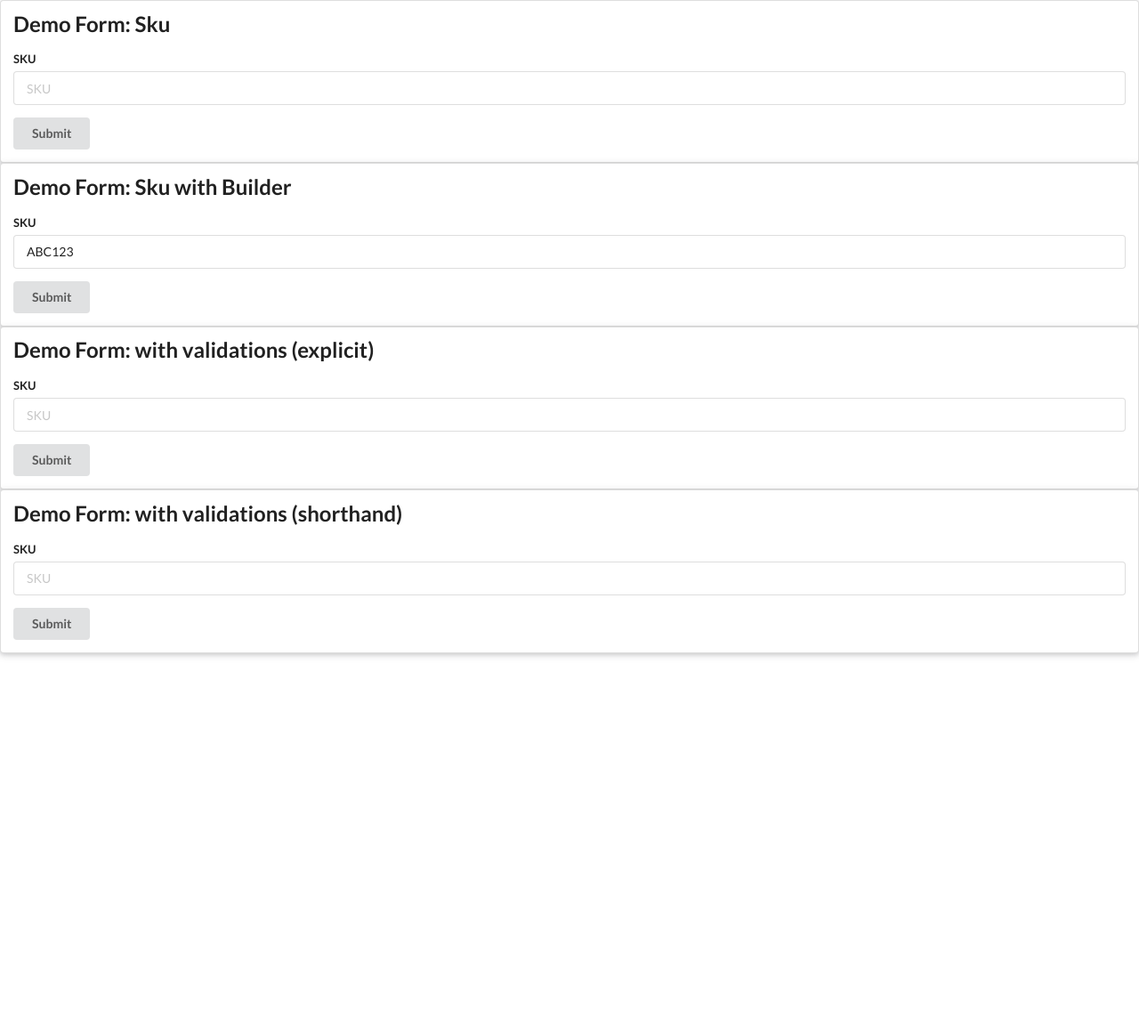
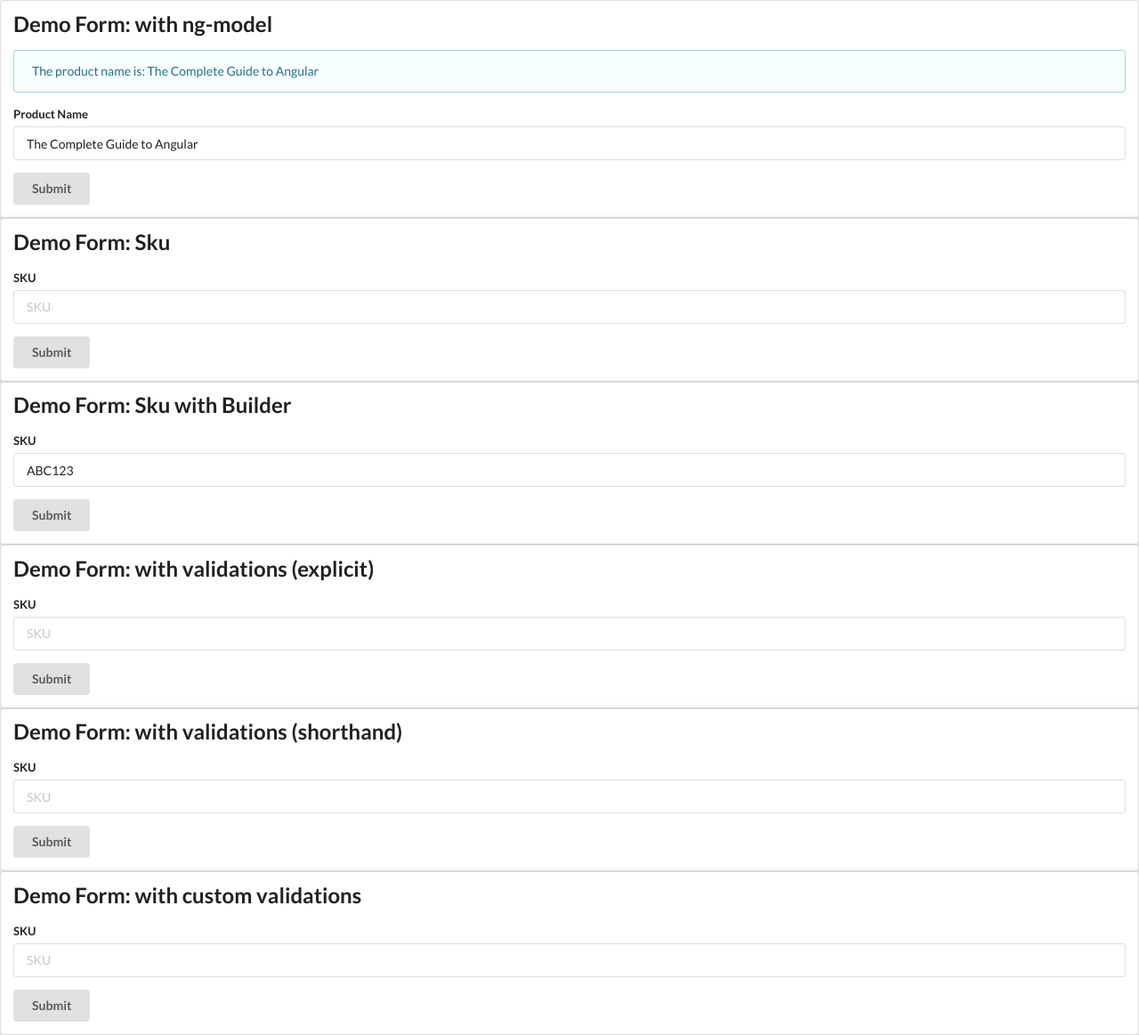
Before and after one commit to SamanehGhafouri/Angular-Forms, an Angular app: page / in a window 1280 px wide. Shown: the whole page at 89% size. Before the commit the page ends 800 px from the top, so only its background shows below. Built offline with nearby package versions, Linux system fonts and the light colour scheme.

Commit message:
Demo Form with custom VALIDATIONS/ Demo Form ng-model

```diff
--- a/src/app/app.component.html
+++ b/src/app/app.component.html
@@ -1,6 +1,8 @@
+<app-demo-form-ng-model></app-demo-form-ng-model>
 <app-demo-form-sku></app-demo-form-sku>
 
 <app-demo-form-sku-with-builder></app-demo-form-sku-with-builder>
 
 <app-demo-form-with-validations-explicit></app-demo-form-with-validations-explicit>
 <app-demo-form-with-validations-shorthand></app-demo-form-with-validations-shorthand>
+<app-demo-form-with-custom-validation></app-demo-form-with-custom-validation>
--- a/src/app/app.module.ts
+++ b/src/app/app.module.ts
@@ -8,6 +8,8 @@ import { DemoFormSkuComponent } from './demo-form-sku/demo-form-sku.component';
 import { DemoFormSkuWithBuilderComponent } from './demo-form-sku-with-builder/demo-form-sku-with-builder.component';
 import { DemoFormWithValidationsExplicitComponent } from './demo-form-with-validations-explicit/demo-form-with-validations-explicit.component';
 import { DemoFormWithValidationsShorthandComponent } from './demo-form-with-validations-shorthand/demo-form-with-validations-shorthand.component';
+import { DemoFormWithCustomValidationComponent } from './demo-form-with-custom-validation/demo-form-with-custom-validation.component';
+import { DemoFormNgModelComponent } from './demo-form-ng-model/demo-form-ng-model.component';
 
 
 @NgModule({
@@ -16,7 +18,9 @@ import { DemoFormWithValidationsShorthandComponent } from './demo-form-with-vali
     DemoFormSkuComponent,
     DemoFormSkuWithBuilderComponent,
     DemoFormWithValidationsExplicitComponent,
-    DemoFormWithValidationsShorthandComponent
+    DemoFormWithValidationsShorthandComponent,
+    DemoFormWithCustomValidationComponent,
+    DemoFormNgModelComponent
   ],
   imports: [
     BrowserModule,
--- /dev/null
+++ b/src/app/demo-form-ng-model/demo-form-ng-model.component.html
@@ -0,0 +1,28 @@
+
+
+<div class="ui raised segment">
+  <h2 class="ui header">Demo Form: with ng-model</h2>
+
+  <div class="ui info message">
+    The product name is: {{productName}}
+  </div>
+
+  <form #myForm="ngForm"
+        (ngSubmit)="onSubmit(myForm.value)"
+        class="ui form">
+
+    <div class="field">
+      <label for="productNameInput">Product Name</label>
+      <input type="text"
+             id="productNameInput"
+             placeholder="Product Name"
+             name="productName"
+             [(ngModel)]="productName">
+    </div>
+
+    <div *ngIf="!myForm.valid"
+         class="ui error message">Form is invalid</div>
+    <button type="submit" class="ui button">Submit</button>
+  </form>
+
+</div>
--- /dev/null
+++ b/src/app/demo-form-ng-model/demo-form-ng-model.component.ts
@@ -0,0 +1,21 @@
+
+import { Component, OnInit } from '@angular/core';
+import {
+  Validators
+} from '@angular/forms';
+
+@Component({
+  selector: 'app-demo-form-ng-model',
+  templateUrl: './demo-form-ng-model.component.html'
+})
+export class DemoFormNgModelComponent {
+  productName: string;
+
+  constructor() {
+    this.productName = "The Complete Guide to Angular"
+  }
+
+  onSubmit(value: string): void {
+    console.log('you submitted value: ', value);
+  }
+}
--- /dev/null
+++ b/src/app/demo-form-with-custom-validation/demo-form-with-custom-validation.component.html
@@ -0,0 +1,28 @@
+
+<div class="ui raised segment">
+  <h2 class="ui header">Demo Form: with custom validations</h2>
+  <form [formGroup]="myForm"
+        (ngSubmit)="onSubmit(myForm.value)"
+        class="ui form"
+        [class.error]="!myForm.valid && myForm.touched">
+
+    <div class="field"
+         [class.error]="!sku.valid && sku.touched">
+      <label for="skuInput">SKU</label>
+      <input type="text"
+             id="skuInput"
+             placeholder="SKU"
+             [formControl]="sku">
+      <div *ngIf="!sku.valid"
+           class="ui error message">SKU is invalid</div>
+      <div *ngIf="sku.hasError('required')"
+           class="ui error message">SKU is required</div>
+      <div *ngIf="sku.hasError('invalidSku')"
+           class="ui error message">SKU must begin with <span>123</span></div>
+    </div>
+
+    <div *ngIf="!myForm.valid"
+         class="ui error message">Form is invalid</div>
+    <button type="submit" class="ui button">Submit</button>
+  </form>
+</div>
--- /dev/null
+++ b/src/app/demo-form-with-custom-validation/demo-form-with-custom-validation.component.ts
@@ -0,0 +1,49 @@
+
+import { Component, OnInit } from '@angular/core';
+import {
+  FormBuilder,
+  FormGroup,
+  Validators,
+  AbstractControl,
+  FormControl
+} from '@angular/forms';
+
+/**
+ * Our custom validator
+ *
+ * A validator:
+ * - Takes a `Control` as it's input and
+ * - Returns a `StringMap<string, boolean>` where the key is "error code" and
+ *   the value is `true` if it fails
+ */
+function skuValidator(control: FormControl): { [s: string]: boolean } {
+  if (!control.value.match(/^123/)) {
+    return {invalidSku: true};
+  }
+}
+
+@Component({
+  selector: 'app-demo-form-with-custom-validation',
+  templateUrl: './demo-form-with-custom-validation.component.html',
+  styles: []
+})
+export class DemoFormWithCustomValidationComponent implements OnInit {
+  myForm: FormGroup;
+  sku: AbstractControl;
+
+  constructor(fb: FormBuilder) {
+    this.myForm = fb.group({
+      'sku':  ['', Validators.compose([
+        Validators.required, skuValidator])]
+    });
+
+    this.sku = this.myForm.controls['sku'];
+  }
+
+  onSubmit(value: string): void {
+    console.log('you submitted value: ', value);
+  }
+
+  ngOnInit() {
+  }
+}
```
Also changed, not shown: src/app/demo-form-ng-model/demo-form-ng-model.component.css (added), src/app/demo-form-with-custom-validation/demo-form-with-custom-validation.component.css (added), 2 other files (tests, documents, lock files or other folders).
